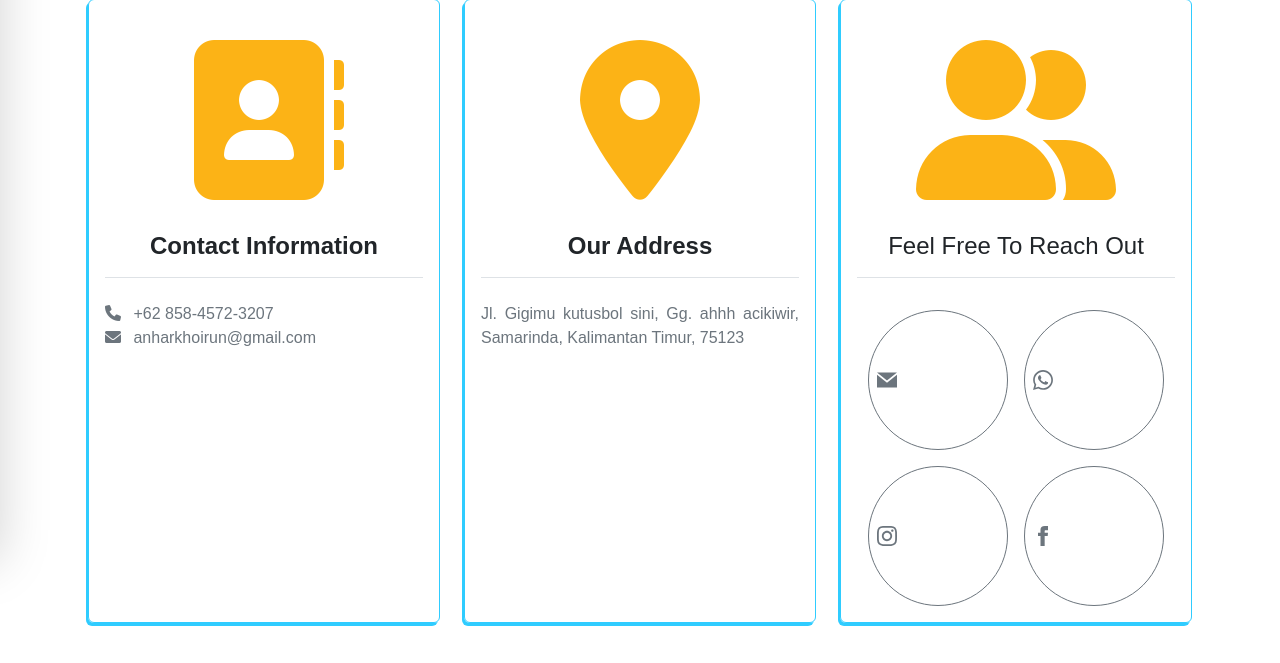
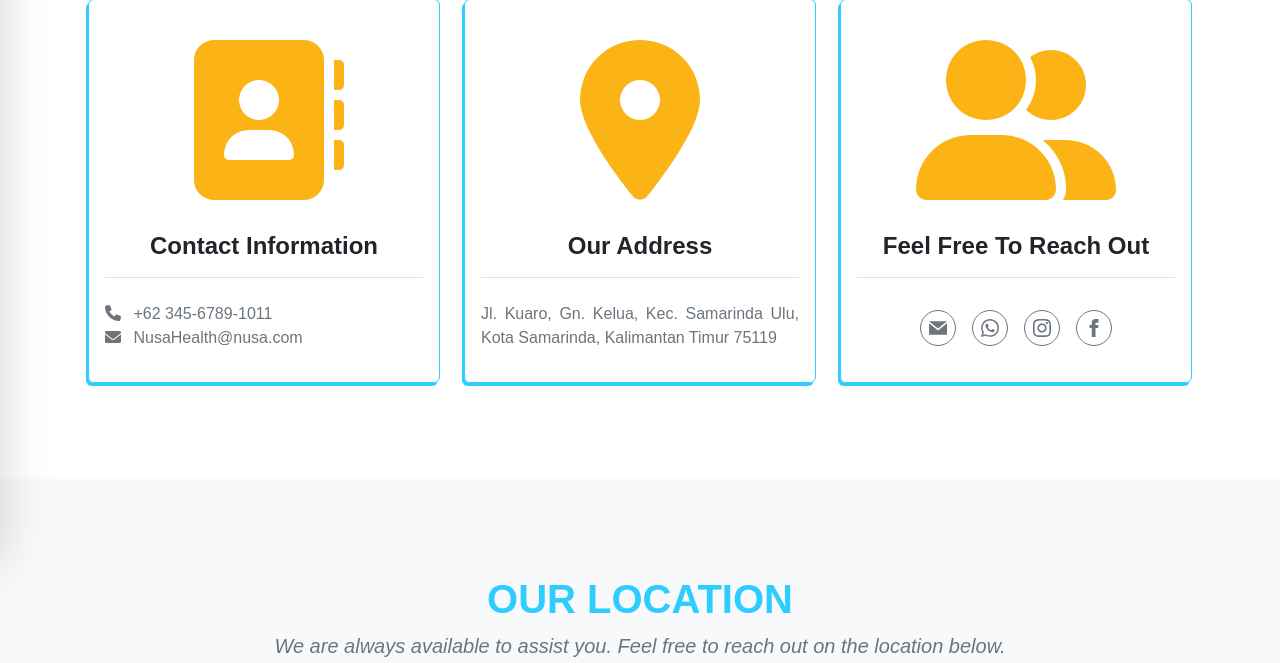
Before and after one commit to Anhar12/NusaHealth, a Django app: page /contact in a window 1280 px wide. Shown: the part 255-918 px from the top of the page. Run offline with Django 5.2, Linux system fonts and the light colour scheme; data comes from the database, SQL or seed files in the repository; both versions use the stored data as it was after the commit; some libraries are stand-ins or nearby versions.

Commit message:
fix social media account, contact information, and address

```diff
--- a/NusaHealthCompany/NusaHealthApp/templates/Home/contact.html
+++ b/NusaHealthCompany/NusaHealthApp/templates/Home/contact.html
@@ -19,10 +19,10 @@
                 <div class="text-center py-4 text-warning">
                     <i class="fa-solid fa-address-book text-warning" style="font-size: 160px;"></i>
                 </div>
-                <h4 class="text-center border-bottom pt-2 pb-3 fw-bold">Contact Information</h4>
+                <h4 class="text-center border-bottom pt-2 pb-3 fw-semibold">Contact Information</h4>
                 <ul class="list-unstyled pt-3 text-secondary" style="text-align: start;">
-                    <li><i class="fas fa-phone me-2"></i> +62 858-4572-3207</li>
-                    <li><i class="fa-solid fa-envelope me-2"></i> anharkhoirun@gmail.com</li>
+                    <li><i class="fas fa-phone me-2"></i> +62 345-6789-1011</li>
+                    <li><i class="fa-solid fa-envelope me-2"></i> NusaHealth@nusa.com</li>
                 </ul>
             </div>
 
@@ -30,33 +30,33 @@
                 <div class="text-center py-4 text-warning">
                     <i class="fa-solid fa-location-dot text-warning" style="font-size: 160px;"></i>
                 </div>
-                <h4 class="text-center border-bottom pt-2 pb-3 fw-bold">Our Address</h4>
-                <p class="text-justify pt-3 text-secondary">Jl. Gigimu kutusbol sini, Gg. ahhh acikiwir, Samarinda, Kalimantan Timur, 75123</p>
+                <h4 class="text-center border-bottom pt-2 pb-3 fw-semibold">Our Address</h4>
+                <p class="text-justify pt-3 text-secondary">Jl. Kuaro, Gn. Kelua, Kec. Samarinda Ulu, Kota Samarinda, Kalimantan Timur 75119</p>
             </div>
 
             <div class="text-dark border border-primary p-3 rounded shadow-btn btn" style="width: 22rem;">
                 <div class="text-center py-4 text-warning">
                     <i class="fa-solid fa-user-group text-warning" style="font-size: 160px;"></i>
                 </div>
-                <h4 class="text-center border-bottom pt-2 pb-3">Feel Free To Reach Out</h4>
+                <h4 class="text-center border-bottom pt-2 pb-3 fw-semibold">Feel Free To Reach Out</h4>
                 <div class="d-flex pt-4 flex-wrap justify-content-center gap-3">
-                    <a href="mailto:" class="rounded-circle px-2 d-flex align-items-center py-2 btn btn-outline-secondary">
+                    <a href="mailto:" class="rounded-circle px-2 d-flex align-items-center py-2 btn btn-outline-secondary" style="width: 36px !important; height: 36px !important;">
                         <svg width="20" fill="currentcolor" viewBox="0 0 24 24">
                             <path d="M12 12.713l-11.985-9.713h23.97l-11.985 9.713zm0 2.574l-12-9.725v15.438h24v-15.438l-12 9.725z" />
                         </svg>
                     </a>
-                    <a href="https://wa.me/" class="rounded-circle px-2 d-flex align-items-center py-2 btn btn-outline-secondary">
+                    <a href="https://wa.me/" class="rounded-circle px-2 d-flex align-items-center py-2 btn btn-outline-secondary" style="width: 36px !important; height: 36px !important;">
                         <svg width="20" fill="currentcolor" viewBox="0 0 24 24">
                             <path
                                 d="M.057 24l1.687-6.163c-1.041-1.804-1.588-3.849-1.587-5.946.003-6.556 5.338-11.891 11.893-11.891 3.181.001 6.167 1.24 8.413 3.488 2.245 2.248 3.481 5.236 3.48 8.414-.003 6.557-5.338 11.892-11.893 11.892-1.99-.001-3.951-.5-5.688-1.448l-6.305 1.654zm6.597-3.807c1.676.995 3.276 1.591 5.392 1.592 5.448 0 9.886-4.434 9.889-9.885.002-5.462-4.415-9.89-9.881-9.892-5.452 0-9.887 4.434-9.889 9.884-.001 2.225.651 3.891 1.746 5.634l-.999 3.648 3.742-.981zm11.387-5.464c-.074-.124-.272-.198-.57-.347-.297-.149-1.758-.868-2.031-.967-.272-.099-.47-.149-.669.149-.198.297-.768.967-.941 1.165-.173.198-.347.223-.644.074-.297-.149-1.255-.462-2.39-1.475-.883-.788-1.48-1.761-1.653-2.059-.173-.297-.018-.458.13-.606.134-.133.297-.347.446-.521.151-.172.2-.296.298-.495.099-.198.05-.372-.025-.521-.075-.148-.669-1.611-.916-2.206-.242-.579-.487-.501-.669-.51l-.57-.01c-.198 0-.52.074-.792.372s-1.04 1.016-1.04 2.479 1.065 2.876 1.213 3.074c.149.198 2.095 3.2 5.076 4.487.709.306 1.263.489 1.694.626.712.226 1.36.194 1.872.118.571-.085 1.758-.719 2.006-1.413.248-.695.248-1.29.173-1.414z" />
                         </svg>
                     </a>
-                    <a href="https://www.instagram.com/" class="rounded-circle px-2 d-flex align-items-center py-2 btn btn-outline-secondary">
+                    <a href="https://www.instagram.com/" class="rounded-circle px-2 d-flex align-items-center py-2 btn btn-outline-secondary" style="width: 36px !important; height: 36px !important;">
                         <svg width="20" fill="currentcolor" viewBox="0 0 24 24">
                             <path d="M12 2.163c3.204 0 3.584.012 4.85.07 3.252.148 4.771 1.691 4.919 4.919.058 1.265.069 1.645.069 4.849 0 3.205-.012 3.584-.069 4.849-.149 3.225-1.664 4.771-4.919 4.919-1.266.058-1.644.07-4.85.07-3.204 0-3.584-.012-4.849-.07-3.26-.149-4.771-1.699-4.919-4.92-.058-1.265-.07-1.644-.07-4.849 0-3.204.013-3.583.07-4.849.149-3.227 1.664-4.771 4.919-4.919 1.266-.057 1.645-.069 4.849-.069zm0-2.163c-3.259 0-3.667.014-4.947.072-4.358.2-6.78 2.618-6.98 6.98-.059 1.281-.073 1.689-.073 4.948 0 3.259.014 3.668.072 4.948.2 4.358 2.618 6.78 6.98 6.98 1.281.058 1.689.072 4.948.072 3.259 0 3.668-.014 4.948-.072 4.354-.2 6.782-2.618 6.979-6.98.059-1.28.073-1.689.073-4.948 0-3.259-.014-3.667-.072-4.947-.196-4.354-2.617-6.78-6.979-6.98-1.281-.059-1.69-.073-4.949-.073zm0 5.838c-3.403 0-6.162 2.759-6.162 6.162s2.759 6.162 6.162 6.162 6.162-2.759 6.162-6.162c0-3.403-2.759-6.162-6.162-6.162zm0 10.162c-2.209 0-4-1.79-4-4 0-2.209 1.791-4 4-4s4 1.791 4 4c0 2.21-1.791 4-4 4zm6.406-11.845c-.796 0-1.441.645-1.441 1.44s.645 1.44 1.441 1.44c.795 0 1.439-.645 1.439-1.44s-.644-1.44-1.439-1.44z" />
                         </svg>
                     </a>
-                    <a href="https://www.facebook.com/" class="rounded-circle px-2 d-flex align-items-center py-2 btn btn-outline-secondary">
+                    <a href="https://www.facebook.com/" class="rounded-circle px-2 d-flex align-items-center py-2 btn btn-outline-secondary" style="width: 36px !important; height: 36px !important;">
                         <svg width="20" fill="currentcolor" viewBox="0 0 24 24">
                             <path d="M9 8h-3v4h3v12h5v-12h3.642l.358-4h-4v-1.667c0-.955.192-1.333 1.115-1.333h2.885v-5h-3.808c-3.596 0-5.192 1.583-5.192 4.615v3.385z" />
                         </svg>
--- a/NusaHealthCompany/NusaHealthApp/templates/footer.html
+++ b/NusaHealthCompany/NusaHealthApp/templates/footer.html
@@ -57,28 +57,28 @@
 
             <div class="d-flex justify-content-center justify-content-md-start gap-3">
                 <a href="mailto:"
-                    class="rounded-circle px-2 d-flex align-items-center py-2 btn btn-outline-light">
+                    class="rounded-circle px-2 d-flex align-items-center py-2 btn btn-outline-light" style="width: 36px !important; height: 36px !important;">
                     <svg width="20" fill="currentcolor" viewBox="0 0 24 24">
                         <path
                             d="M12 12.713l-11.985-9.713h23.97l-11.985 9.713zm0 2.574l-12-9.725v15.438h24v-15.438l-12 9.725z" />
                     </svg>
                 </a>
                 <a href="https://wa.me/"
-                    class="rounded-circle px-2 d-flex align-items-center py-2 btn btn-outline-light">
+                    class="rounded-circle px-2 d-flex align-items-center py-2 btn btn-outline-light" style="width: 36px !important; height: 36px !important;">
                     <svg width="20" fill="currentcolor" viewBox="0 0 24 24">
                         <path
                             d="M.057 24l1.687-6.163c-1.041-1.804-1.588-3.849-1.587-5.946.003-6.556 5.338-11.891 11.893-11.891 3.181.001 6.167 1.24 8.413 3.488 2.245 2.248 3.481 5.236 3.48 8.414-.003 6.557-5.338 11.892-11.893 11.892-1.99-.001-3.951-.5-5.688-1.448l-6.305 1.654zm6.597-3.807c1.676.995 3.276 1.591 5.392 1.592 5.448 0 9.886-4.434 9.889-9.885.002-5.462-4.415-9.89-9.881-9.892-5.452 0-9.887 4.434-9.889 9.884-.001 2.225.651 3.891 1.746 5.634l-.999 3.648 3.742-.981zm11.387-5.464c-.074-.124-.272-.198-.57-.347-.297-.149-1.758-.868-2.031-.967-.272-.099-.47-.149-.669.149-.198.297-.768.967-.941 1.165-.173.198-.347.223-.644.074-.297-.149-1.255-.462-2.39-1.475-.883-.788-1.48-1.761-1.653-2.059-.173-.297-.018-.458.13-.606.134-.133.297-.347.446-.521.151-.172.2-.296.298-.495.099-.198.05-.372-.025-.521-.075-.148-.669-1.611-.916-2.206-.242-.579-.487-.501-.669-.51l-.57-.01c-.198 0-.52.074-.792.372s-1.04 1.016-1.04 2.479 1.065 2.876 1.213 3.074c.149.198 2.095 3.2 5.076 4.487.709.306 1.263.489 1.694.626.712.226 1.36.194 1.872.118.571-.085 1.758-.719 2.006-1.413.248-.695.248-1.29.173-1.414z" />
                     </svg>
                 </a>
                 <a href="https://www.instagram.com/"
-                    class="rounded-circle px-2 d-flex align-items-center py-2 btn btn-outline-light">
+                    class="rounded-circle px-2 d-flex align-items-center py-2 btn btn-outline-light" style="width: 36px !important; height: 36px !important;">
                     <svg width="20" fill="currentcolor" viewBox="0 0 24 24">
                         <path
                             d="M12 2.163c3.204 0 3.584.012 4.85.07 3.252.148 4.771 1.691 4.919 4.919.058 1.265.069 1.645.069 4.849 0 3.205-.012 3.584-.069 4.849-.149 3.225-1.664 4.771-4.919 4.919-1.266.058-1.644.07-4.85.07-3.204 0-3.584-.012-4.849-.07-3.26-.149-4.771-1.699-4.919-4.92-.058-1.265-.07-1.644-.07-4.849 0-3.204.013-3.583.07-4.849.149-3.227 1.664-4.771 4.919-4.919 1.266-.057 1.645-.069 4.849-.069zm0-2.163c-3.259 0-3.667.014-4.947.072-4.358.2-6.78 2.618-6.98 6.98-.059 1.281-.073 1.689-.073 4.948 0 3.259.014 3.668.072 4.948.2 4.358 2.618 6.78 6.98 6.98 1.281.058 1.689.072 4.948.072 3.259 0 3.668-.014 4.948-.072 4.354-.2 6.782-2.618 6.979-6.98.059-1.28.073-1.689.073-4.948 0-3.259-.014-3.667-.072-4.947-.196-4.354-2.617-6.78-6.979-6.98-1.281-.059-1.69-.073-4.949-.073zm0 5.838c-3.403 0-6.162 2.759-6.162 6.162s2.759 6.162 6.162 6.162 6.162-2.759 6.162-6.162c0-3.403-2.759-6.162-6.162-6.162zm0 10.162c-2.209 0-4-1.79-4-4 0-2.209 1.791-4 4-4s4 1.791 4 4c0 2.21-1.791 4-4 4zm6.406-11.845c-.796 0-1.441.645-1.441 1.44s.645 1.44 1.441 1.44c.795 0 1.439-.645 1.439-1.44s-.644-1.44-1.439-1.44z" />
                     </svg>
                 </a>
                 <a href="https://www.facebook.com/"
-                    class="rounded-circle px-2 d-flex align-items-center py-2 btn btn-outline-light">
+                    class="rounded-circle px-2 d-flex align-items-center py-2 btn btn-outline-light" style="width: 36px !important; height: 36px !important;">
                     <svg width="20" fill="currentcolor" viewBox="0 0 24 24">
                         <path
                             d="M9 8h-3v4h3v12h5v-12h3.642l.358-4h-4v-1.667c0-.955.192-1.333 1.115-1.333h2.885v-5h-3.808c-3.596 0-5.192 1.583-5.192 4.615v3.385z" />
```
Also changed, not shown: NusaHealthCompany/db.sqlite3.
